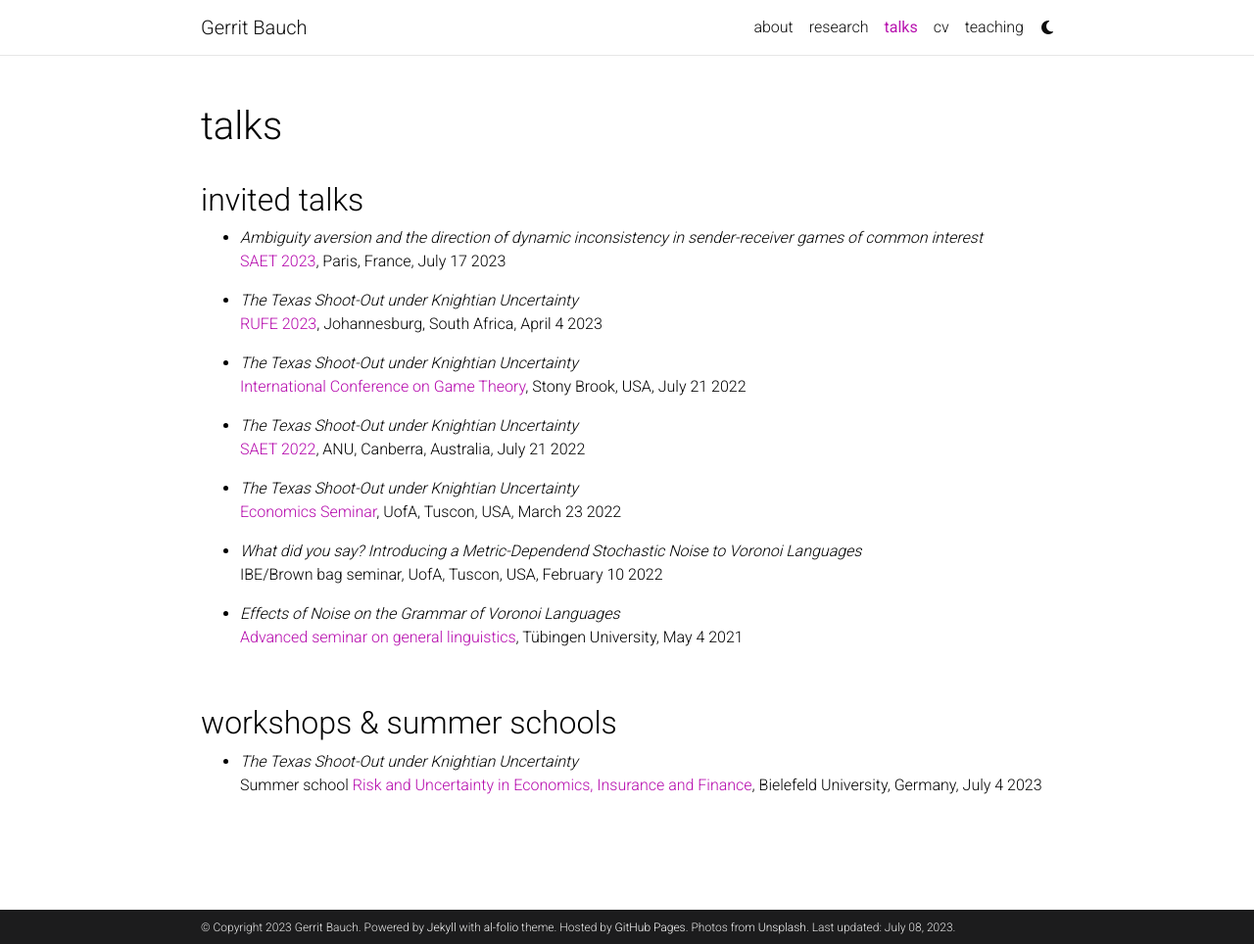
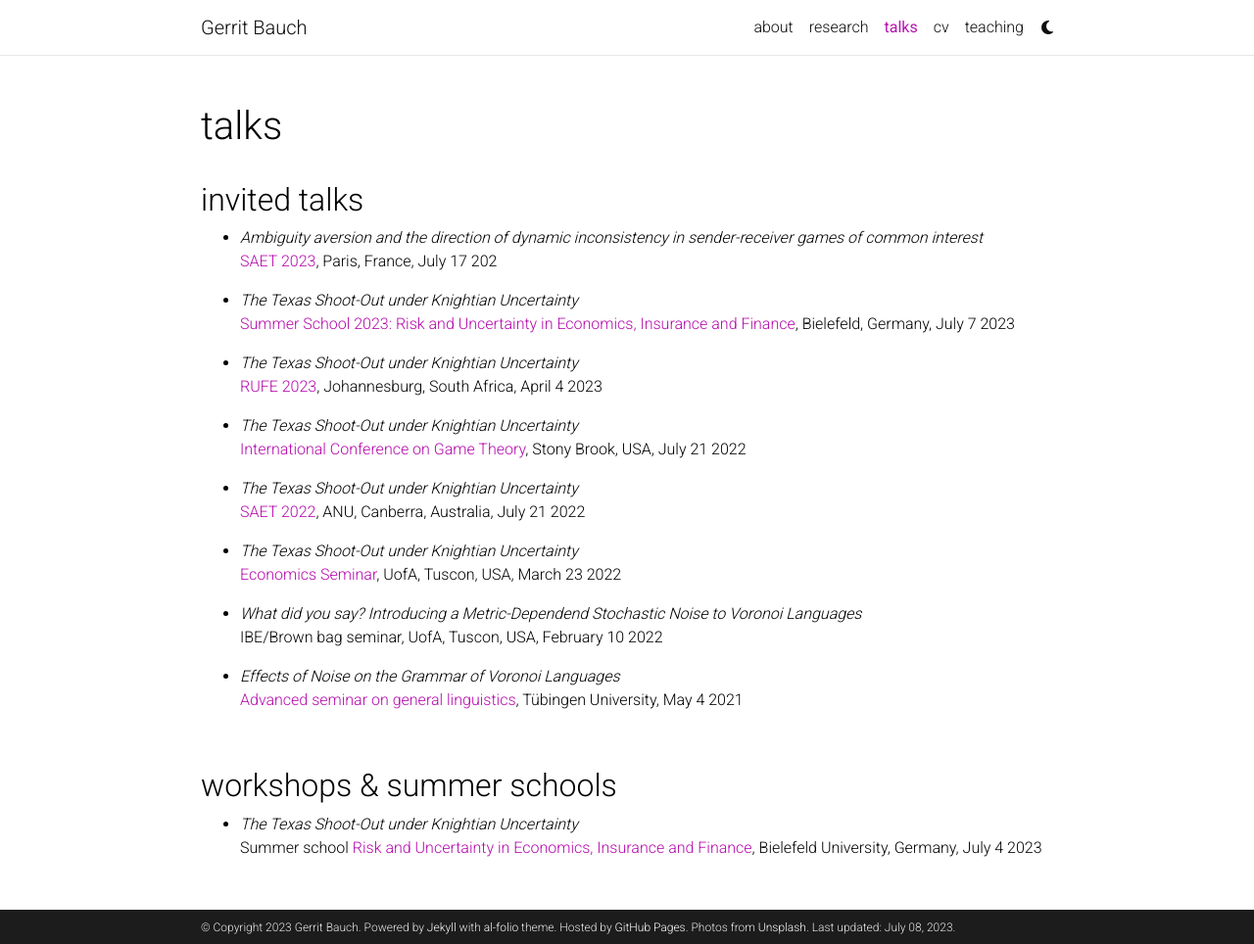
Before and after one commit to gbauch/gbauch.github.io, a Jekyll site: the page built from _pages/talks.md, in a window 1280 px wide and 964 px high. Shown: the whole window at 98% size. Built offline with Jekyll 4.4.1, drawn with Linux system fonts in a browser that asks for light colours; comment, search, counter and statistics services are not loaded; a style sheet for code colours, icons or effects is not loaded.

Commit message:
Update talks.md

```diff
--- a/_pages/talks.md
+++ b/_pages/talks.md
@@ -9,7 +9,10 @@ nav_order: 2
 ## invited talks
 
   - *Ambiguity aversion and the direction of dynamic inconsistency in sender-receiver games of common interest*<br>
-    [SAET 2023](https://saet.uiowa.edu/2023-conference/), Paris, France, July 17 2023
+    [SAET 2023](https://saet.uiowa.edu/2023-conference/), Paris, France, July 17 202
+
+  - *The Texas Shoot-Out under Knightian Uncertainty*<br>
+    [Summer School 2023: Risk and Uncertainty in Economics, Insurance and Finance](https://sites.google.com/view/summer-school-23/overview), Bielefeld, Germany, July 7 2023
 
   - *The Texas Shoot-Out under Knightian Uncertainty*<br>
     [RUFE 2023](https://sites.google.com/view/risk-and-uncertainty-2023/home/), Johannesburg, South Africa, April 4 2023
```
